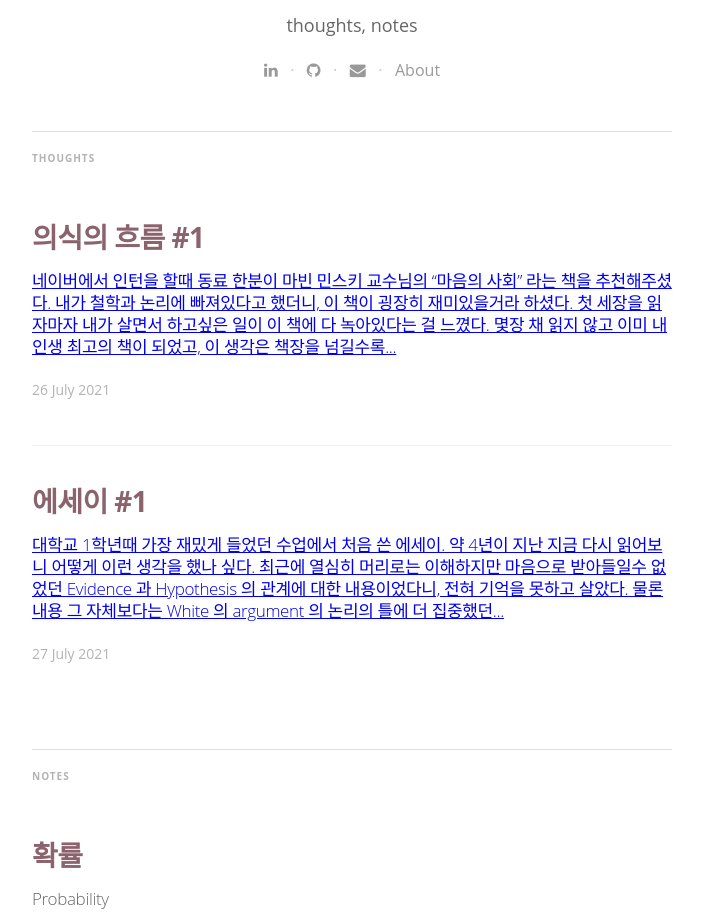
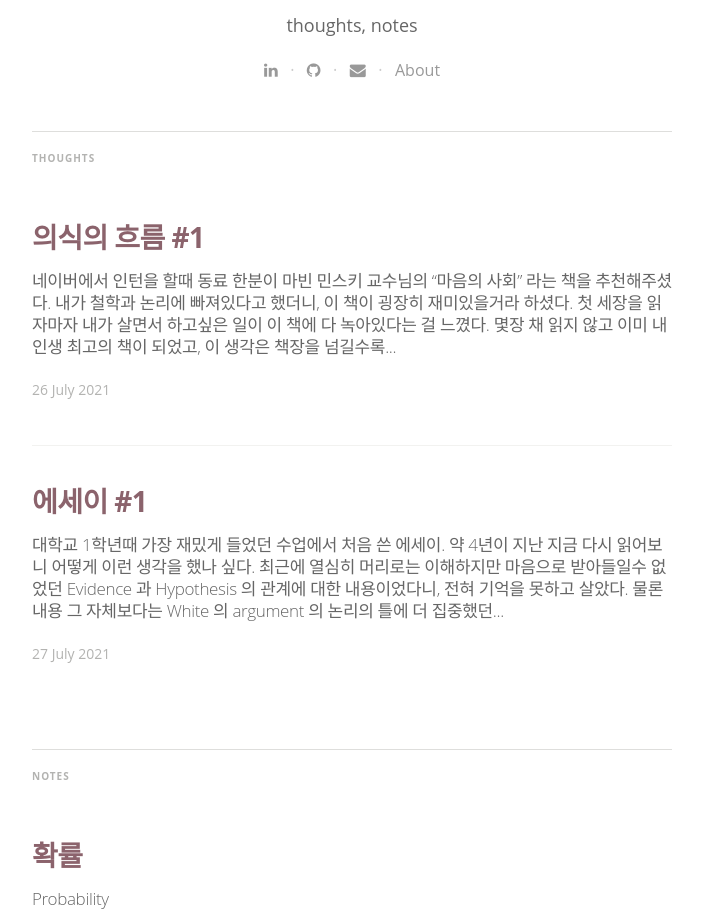
Before and after one commit to minniie/minniie.github.io, a Jekyll site: the page built from index.html, in a window 1280 px wide. Shown: the part 580-1502 px from the top of the page, without its empty margins (288-991 px from the left). Built offline with Jekyll 4.4.1, drawn with Linux system fonts in a browser that asks for light colours; nearby versions of some CDN libraries; some web fonts are replaced; the list of posts is cut into pages by our own code.

Commit message:
Update main.sass

```diff
--- a/css/main.sass
+++ b/css/main.sass
@@ -163,6 +163,11 @@ body
       font-size: 17px
       line-height: 1.3
       color: #666
+      a
+        text-decoration: none
+        color: #666
+        &:hover
+          text-decoration: none
     .post-meta
       font-size: 14px
       color: #b3b3b1
```
